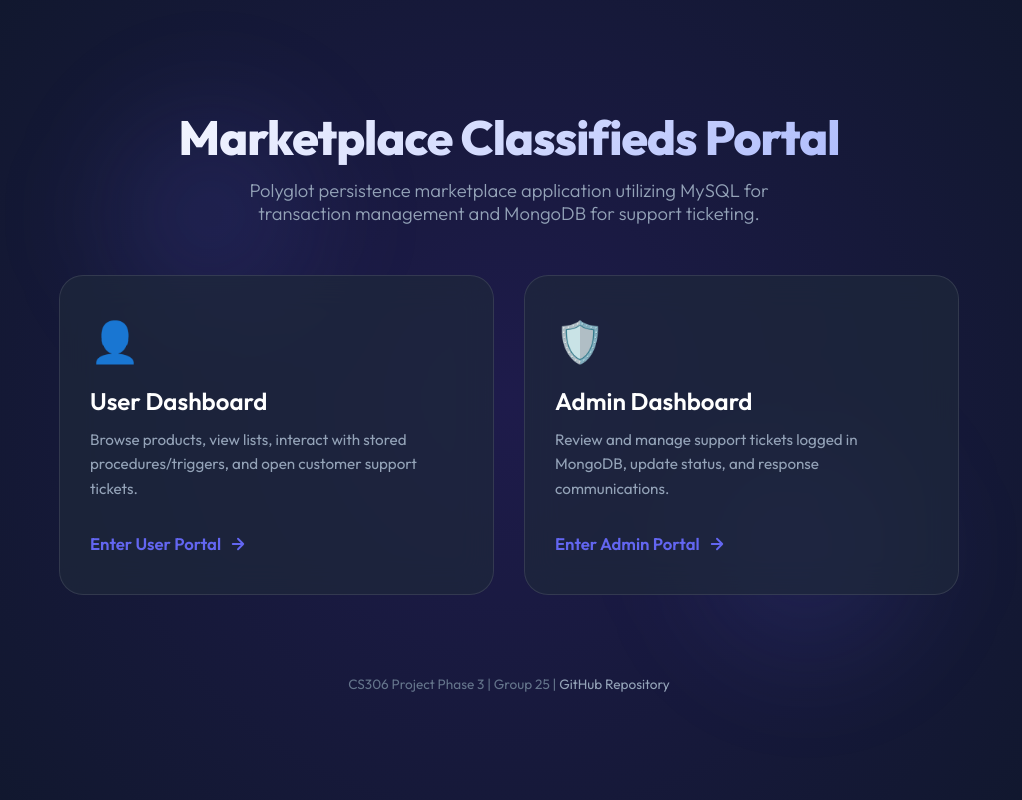
After one commit to CemSarp/Mysql-marketplace-webapp, a PHP site: page / in a window 1280 px wide. The commit adds this page. Shown: the whole page, without its empty margins (131-1153 px from the left). Run offline with PHP 8.4, Linux system fonts and the light colour scheme.

Commit message:
Restore database and session includes, correct navigation paths, add portal selector, and update README

```diff
--- /dev/null
+++ b/scripts/includes/session.php
@@ -0,0 +1,6 @@
+<?php
+// Session management helper
+if (session_status() === PHP_SESSION_NONE) {
+    session_start();
+}
+?>
--- /dev/null
+++ b/scripts/index.php
@@ -0,0 +1,263 @@
+<!DOCTYPE html>
+<html lang="en">
+<head>
+    <meta charset="UTF-8">
+    <meta name="viewport" content="width=device-width, initial-scale=1.0">
+    <title>CS306 Marketplace Portal</title>
+    <link rel="preconnect" href="https://fonts.googleapis.com">
+    <link rel="preconnect" href="https://fonts.gstatic.com" crossorigin>
+    <link href="https://fonts.googleapis.com/css2?family=Outfit:wght@300;400;600;800&display=swap" rel="stylesheet">
+    <style>
+        :root {
+            --primary: #6366f1;
+            --primary-hover: #4f46e5;
+            --accent: #a855f7;
+            --bg-dark: #0f172a;
+            --card-bg: rgba(30, 41, 59, 0.7);
+            --border-color: rgba(255, 255, 255, 0.1);
+        }
+
+        * {
+            box-sizing: border-box;
+            margin: 0;
+            padding: 0;
+        }
+
+        body {
+            font-family: 'Outfit', sans-serif;
+            background: radial-gradient(circle at 50% 50%, #1e1b4b 0%, var(--bg-dark) 100%);
+            color: #f1f5f9;
+            min-height: 100vh;
+            display: flex;
+            flex-direction: column;
+            justify-content: center;
+            align-items: center;
+            overflow-x: hidden;
+            padding: 20px;
+        }
+
+        /* Decorative glowing blobs */
+        .blob {
+            position: absolute;
+            width: 300px;
+            height: 300px;
+            background: radial-gradient(circle, rgba(99, 102, 241, 0.15) 0%, rgba(0,0,0,0) 70%);
+            border-radius: 50%;
+            z-index: 0;
+            filter: blur(40px);
+        }
+        .blob-1 { top: 10%; left: 15%; animation: float 10s ease-in-out infinite; }
+        .blob-2 { bottom: 10%; right: 15%; animation: float 12s ease-in-out infinite alternate; }
+
+        @keyframes float {
+            0% { transform: translateY(0px) scale(1); }
+            50% { transform: translateY(-20px) scale(1.1); }
+            100% { transform: translateY(0px) scale(1); }
+        }
+
+        .container {
+            position: relative;
+            z-index: 1;
+            max-width: 900px;
+            width: 100%;
+            text-align: center;
+        }
+
+        header {
+            margin-bottom: 50px;
+        }
+
+        h1 {
+            font-size: 3rem;
+            font-weight: 800;
+            background: linear-gradient(135deg, #fff 0%, #a5b4fc 100%);
+            -webkit-background-clip: text;
+            -webkit-text-fill-color: transparent;
+            margin-bottom: 12px;
+            letter-spacing: -0.02em;
+        }
+
+        p.subtitle {
+            font-size: 1.15rem;
+            color: #94a3b8;
+            font-weight: 300;
+            max-width: 600px;
+            margin: 0 auto;
+        }
+
+        .portal-grid {
+            display: grid;
+            grid-template-columns: repeat(auto-fit, minmax(300px, 1fr));
+            gap: 30px;
+            margin-top: 20px;
+        }
+
+        .card {
+            background: var(--card-bg);
+            backdrop-filter: blur(16px);
+            -webkit-backdrop-filter: blur(16px);
+            border: 1px solid var(--border-color);
+            border-radius: 24px;
+            padding: 40px 30px;
+            text-align: left;
+            transition: all 0.4s cubic-bezier(0.4, 0, 0.2, 1);
+            position: relative;
+            overflow: hidden;
+            display: flex;
+            flex-direction: column;
+            justify-content: space-between;
+            height: 320px;
+        }
+
+        .card::before {
+            content: '';
+            position: absolute;
+            top: 0;
+            left: 0;
+            width: 100%;
+            height: 100%;
+            background: linear-gradient(135deg, rgba(99, 102, 241, 0.1) 0%, rgba(168, 85, 247, 0.1) 100%);
+            opacity: 0;
+            transition: opacity 0.4s ease;
+        }
+
+        .card:hover {
+            transform: translateY(-8px);
+            border-color: rgba(99, 102, 241, 0.4);
+            box-shadow: 0 20px 40px -15px rgba(0, 0, 0, 0.5), 0 0 50px -10px rgba(99, 102, 241, 0.2);
+        }
+
+        .card:hover::before {
+            opacity: 1;
+        }
+
+        .card-icon {
+            font-size: 2.5rem;
+            margin-bottom: 20px;
+            display: inline-block;
+            position: relative;
+            z-index: 2;
+        }
+
+        .card-content {
+            position: relative;
+            z-index: 2;
+        }
+
+        .card-title {
+            font-size: 1.5rem;
+            font-weight: 600;
+            margin-bottom: 12px;
+            color: #fff;
+        }
+
+        .card-desc {
+            font-size: 0.95rem;
+            color: #94a3b8;
+            line-height: 1.6;
+            margin-bottom: 25px;
+        }
+
+        .card-action {
+            position: relative;
+            z-index: 2;
+            display: inline-flex;
+            align-items: center;
+            gap: 8px;
+            color: #6366f1;
+            text-decoration: none;
+            font-weight: 600;
+            font-size: 1.05rem;
+            transition: gap 0.2s ease, color 0.2s ease;
+        }
+
+        .card:hover .card-action {
+            color: #818cf8;
+            gap: 12px;
+        }
+
+        .card-action svg {
+            width: 18px;
+            height: 18px;
+            fill: none;
+            stroke: currentColor;
+            stroke-width: 2.5;
+            stroke-linecap: round;
+            stroke-linejoin: round;
+            transition: transform 0.2s ease;
+        }
+
+        .card:hover .card-action svg {
+            transform: translateX(2px);
+        }
+
+        footer {
+            margin-top: 80px;
+            color: #64748b;
+            font-size: 0.85rem;
+            z-index: 1;
+        }
+
+        footer a {
+            color: #94a3b8;
+            text-decoration: none;
+            transition: color 0.2s ease;
+        }
+
+        footer a:hover {
+            color: #fff;
+        }
+    </style>
+</head>
+<body>
+    <div class="blob blob-1"></div>
+    <div class="blob blob-2"></div>
+
+    <div class="container">
+        <header>
+            <h1>Marketplace Classifieds Portal</h1>
+            <p class="subtitle">Polyglot persistence marketplace application utilizing MySQL for transaction management and MongoDB for support ticketing.</p>
+        </header>
+
+        <div class="portal-grid">
+            <!-- User Dashboard Card -->
+            <div class="card" onclick="window.location.href='user/index.php'" style="cursor: pointer;">
+                <div>
+                    <div class="card-icon">👤</div>
+                    <div class="card-content">
+                        <h2 class="card-title">User Dashboard</h2>
+                        <p class="card-desc">Browse products, view lists, interact with stored procedures/triggers, and open customer support tickets.</p>
+                    </div>
+                </div>
+                <div>
+                    <a href="user/index.php" class="card-action">
+                        Enter User Portal
+                        <svg viewBox="0 0 24 24"><path d="M5 12h14M12 5l7 7-7 7"/></svg>
+                    </a>
+                </div>
+            </div>
+
+            <!-- Admin Dashboard Card -->
+            <div class="card" onclick="window.location.href='admin/index.php'" style="cursor: pointer;">
+                <div>
+                    <div class="card-icon">🛡️</div>
+                    <div class="card-content">
+                        <h2 class="card-title">Admin Dashboard</h2>
+                        <p class="card-desc">Review and manage support tickets logged in MongoDB, update status, and response communications.</p>
+                    </div>
+                </div>
+                <div>
+                    <a href="admin/index.php" class="card-action">
+                        Enter Admin Portal
+                        <svg viewBox="0 0 24 24"><path d="M5 12h14M12 5l7 7-7 7"/></svg>
+                    </a>
+                </div>
+            </div>
+        </div>
+
+        <footer>
+            <p>CS306 Project Phase 3 | Group 25 | <a href="https://github.com/CemSarp/Mysql-marketplace-webapp.git" target="_blank">GitHub Repository</a></p>
+        </footer>
+    </div>
+</body>
+</html>
--- a/scripts/user/procedure_listing.php
+++ b/scripts/user/procedure_listing.php
@@ -51,7 +51,7 @@ if ($_SERVER["REQUEST_METHOD"] === "POST") {
 </head>
 <body>
     <div class="top-nav">
-        <a href="/user">Homepage</a>
+        <a href="index.php">Homepage</a>
     </div>
 
     <h2>Generate Classified Listing Report</h2>
--- a/scripts/user/trigger_user.php
+++ b/scripts/user/trigger_user.php
@@ -66,7 +66,7 @@ if ($_SERVER["REQUEST_METHOD"] === "POST") {
 </head>
 <body>
   <div class="top-nav">
-      <a href="/user">Homepage</a>
+      <a href="index.php">Homepage</a>
   </div>
   <h2>Trigger Test: User Insert</h2>
   <p>This trigger requires that <strong>phone_number</strong> is not null for any new user.<br>
```
Also changed, not shown: scripts/includes/auth_admin.php (added, +14 -0 lines), scripts/includes/auth_user.php (added, +14 -0 lines), scripts/includes/db_connect.php (added, +19 -0 lines), scripts/includes/mongo_connect.php (added, +17 -0 lines), README.md.
